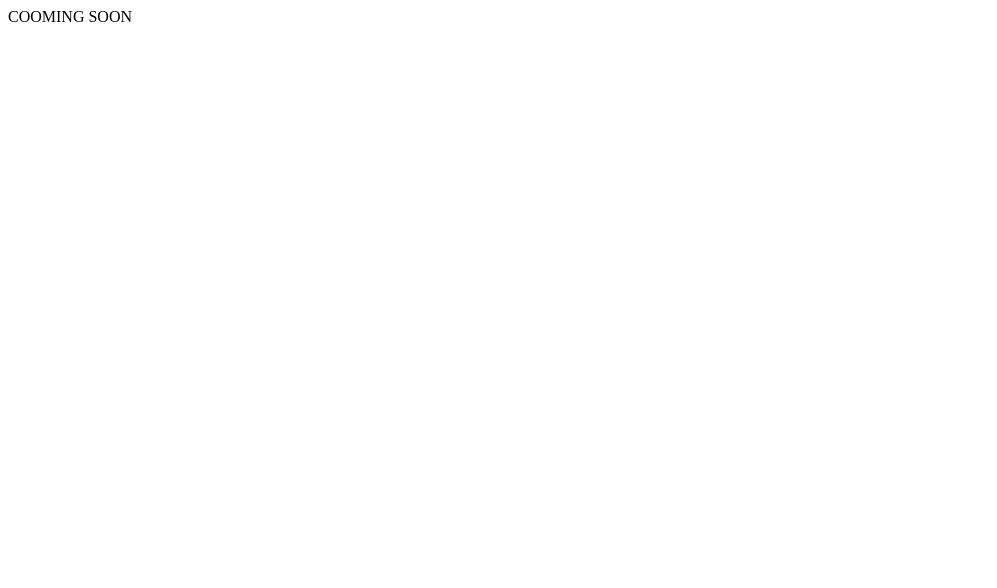
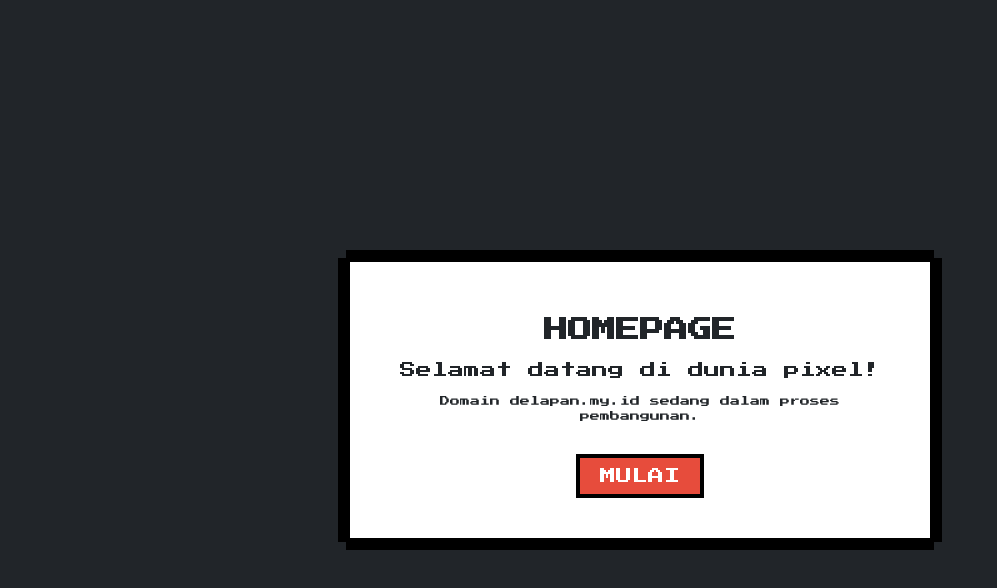
Before and after one commit to Dachenxi/Dachenxi.github.io, a plain HTML site: page index.html in a window 1280 px wide. Shown: the whole page, without its empty margins (0-997 px from the left). Drawn offline with Linux system fonts and the light colour scheme.

Commit message:
Add initial HTML structure, CSS styles, and .gitignore file

```diff
--- a/index.html
+++ b/index.html
@@ -1 +1,75 @@
-COOMING SOON
+<!DOCTYPE html>
+<html lang="id">
+<head>
+    <meta charset="UTF-8">
+    <meta name="viewport" content="width=device-width, initial-scale=1.0">
+    <title>Delapan - 8-Bit World</title>
+    <link href="https://fonts.googleapis.com/css2?family=Press+Start+2P&display=swap" rel="stylesheet">
+
+    <style>
+        /* 1. Pengaturan Dasar */
+        body {
+            background-color: #212529; /* Warna gelap ala retro */
+            color: #ffffff;
+            font-family: 'Press Start 2P', cursive;
+            display: flex;
+            justify-content: center;
+            align-items: center;
+            height: 100vh;
+            margin: 0;
+            image-rendering: pixelated; /* Memastikan gambar tetap kotak-kotak */
+        }
+
+        /* 2. Container Utama */
+        .container {
+            text-align: center;
+            padding: 40px;
+            /* Efek Pixel Border */
+            background-color: #ffffff;
+            color: #212529;
+            border: 4px solid #000;
+            box-shadow:
+                    8px 0 0 0 #000,
+                    -8px 0 0 0 #000,
+                    0 8px 0 0 #000,
+                    0 -8px 0 0 #000;
+            max-width: 500px;
+        }
+
+        /* 3. Gaya Judul */
+        h1 {
+            font-size: 24px;
+            margin-bottom: 20px;
+            text-transform: uppercase;
+        }
+
+        /* 4. Tombol 8-bit */
+        .btn {
+            display: inline-block;
+            margin-top: 20px;
+            padding: 10px 20px;
+            background-color: #e74c3c;
+            color: white;
+            text-decoration: none;
+            border: 4px solid #000;
+            cursor: pointer;
+        }
+
+        .btn:hover {
+            background-color: #c0392b;
+        }
+    </style>
+</head>
+<body>
+
+<div class="container">
+    <h1>HomePage</h1>
+    <p>Selamat datang di dunia pixel!</p>
+    <p style="font-size: 10px; line-height: 1.5;">
+        Domain delapan.my.id sedang dalam proses pembangunan.
+    </p>
+    <a href="#" class="btn">MULAI</a>
+</div>
+
+</body>
+</html>
--- /dev/null
+++ b/style.css
@@ -0,0 +1,47 @@
+/* Gaya 8-bit yang lebih detail */
+body {
+    background-color: #1a1a1a;
+    color: #00ff00; /* Hijau retro terminal */
+    font-family: 'Press Start 2P', cursive;
+    display: flex;
+    justify-content: center;
+    align-items: center;
+    height: 100vh;
+    margin: 0;
+    overflow: hidden;
+}
+
+.container {
+    text-align: center;
+    background: #000;
+    padding: 30px;
+    border: 4px solid #fff;
+    /* Efek bayangan kotak bertingkat */
+    box-shadow: 10px 10px 0 #555;
+}
+
+/* Tombol gaya game retro */
+.btn {
+    display: inline-block;
+    padding: 15px;
+    margin-top: 20px;
+    background: #fff;
+    color: #000;
+    text-decoration: none;
+    border: 4px solid #000;
+    box-shadow: -4px -4px 0 0 #888 inset;
+}
+
+.btn:active {
+    box-shadow: 4px 4px 0 0 #888 inset;
+}
+
+/* Efek garis monitor */
+.scanlines {
+    position: fixed;
+    top: 0; left: 0; width: 100%; height: 100%;
+    background: linear-gradient(rgba(18, 16, 16, 0) 50%, rgba(0, 0, 0, 0.1) 50%);
+    background-size: 100% 4px;
+    z-index: 10;
+    pointer-events: none;
+}
```
Also changed, not shown: 1 other file.
